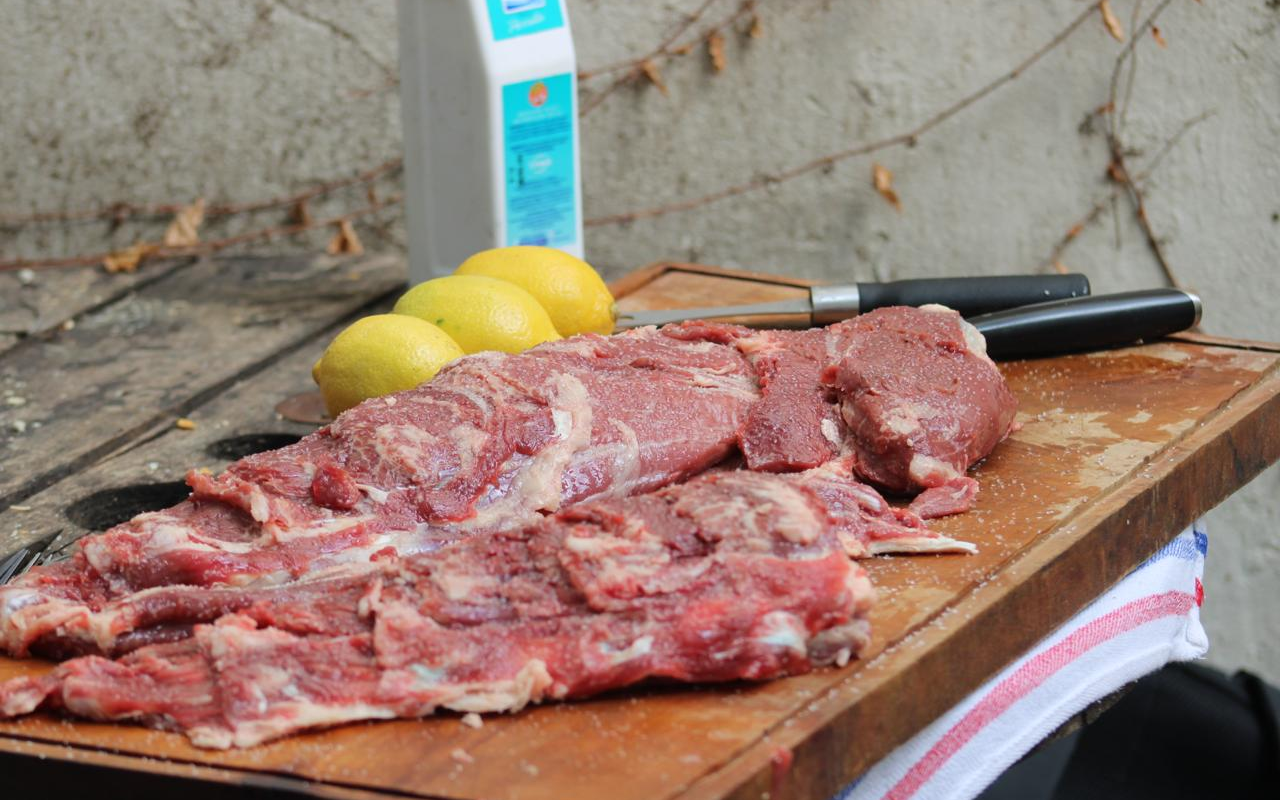
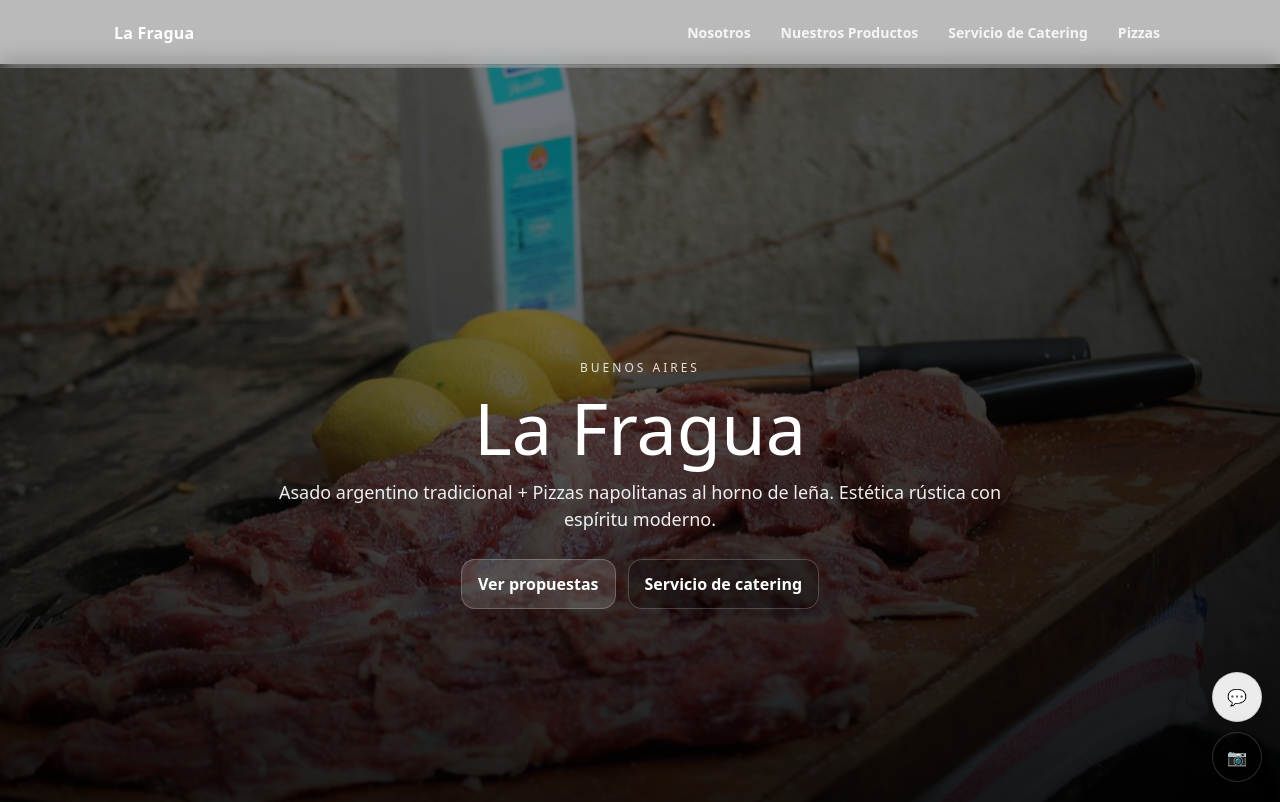
Before and after one commit to lafraguacatering-hub/lafragua, a Next.js app: page / in a window 1280 px wide. Shown: the top 802 px of the page. Built offline with nearby package versions, Linux system fonts and the light colour scheme.

Commit message:
hero nueva + navbar + home completa

```diff
--- a/app/components/FloatingButtons.tsx
+++ b/app/components/FloatingButtons.tsx
@@ -1,6 +1,7 @@
 export default function FloatingButtons() {
     return (
       <div className="floatWrap">
+        {/* WhatsApp directo */}
         <a
           className="floatBtn"
           href="https://wa.me/5491130835097"
@@ -9,10 +10,10 @@ export default function FloatingButtons() {
           aria-label="WhatsApp"
           title="WhatsApp"
         >
-          {/* Icono simple */}
-          <span className="floatIcon">💬</span>
+          💬
         </a>
 
+        {/* Instagram */}
         <a
           className="floatBtn ghostBtn"
           href="https://www.instagram.com/lafraguacatering/"
@@ -21,7 +22,7 @@ export default function FloatingButtons() {
           aria-label="Instagram"
           title="Instagram"
         >
-          <span className="floatIcon">📷</span>
+          📷
         </a>
       </div>
     );
--- a/app/components/Navbar.tsx
+++ b/app/components/Navbar.tsx
@@ -4,26 +4,33 @@ export default function Navbar() {
   return (
     <header className="nav">
       <div className="navInner">
+
         <Link href="/" className="navBrand">
           La Fragua
         </Link>
 
         <nav className="navLinks">
-          <Link className="navLink" href="/">
+
+          <Link href="/" className="navLink">
             Nosotros
           </Link>
-          <Link className="navLink" href="/productos">
+
+          <Link href="/productos" className="navLink">
             Nuestros Productos
           </Link>
-          <Link className="navLink" href="/asado">
+
+          <Link href="/asado" className="navLink">
             Servicio de Catering
           </Link>
-          <Link className="navLink" href="/experiencias">
-            Experiencias
+
+          <Link href="/pizzas" className="navLink">
+            Pizzas
           </Link>
+
         </nav>
       </div>
-      <div className="navLine" />
+
+      <div className="navLine"></div>
     </header>
   );
 }
--- a/app/globals.css
+++ b/app/globals.css
@@ -378,4 +378,350 @@ body {
   .title {
     font-size: 52px;
   }
+}/* --- reset básico (evita espacios blancos raros) --- */
+html,
+body {
+  margin: 0;
+  padding: 0;
 }
+
+/* ---------- NAVBAR (transparente sobre la foto) ---------- */
+.nav {
+  position: fixed;
+  top: 0;
+  left: 0;
+  right: 0;
+  z-index: 50;
+  background: rgba(10, 10, 10, 0.28);
+  backdrop-filter: blur(10px);
+  border-bottom: 1px solid rgba(255, 255, 255, 0.08);
+}
+
+.navInner {
+  max-width: 1100px;
+  margin: 0 auto;
+  padding: 14px 24px;
+  display: flex;
+  align-items: center;
+  justify-content: space-between;
+  gap: 16px;
+}
+
+.navBrand {
+  color: #fff;
+  text-decoration: none;
+  font-weight: 900;
+  letter-spacing: 0.2px;
+}
+
+.navLinks {
+  display: flex;
+  gap: 18px;
+  align-items: center;
+  flex-wrap: wrap;
+}
+
+.navLink {
+  color: rgba(255, 255, 255, 0.86);
+  text-decoration: none;
+  font-weight: 600;
+  font-size: 14px;
+  position: relative;
+  padding: 8px 6px;
+  transition: color 180ms ease, transform 180ms ease;
+}
+
+.navLink:hover {
+  color: #fff;
+  transform: translateY(-1px);
+}
+
+/* Línea animada al hover debajo del link */
+.navLink::after {
+  content: "";
+  position: absolute;
+  left: 6px;
+  right: 6px;
+  bottom: 4px;
+  height: 1px;
+  background: rgba(255, 255, 255, 0.85);
+  transform: scaleX(0);
+  transform-origin: left;
+  transition: transform 220ms ease;
+}
+
+.navLink:hover::after {
+  transform: scaleX(1);
+}
+
+/* línea sutil animada bajo la navbar */
+.navLine {
+  height: 2px;
+  background: linear-gradient(
+    90deg,
+    rgba(255, 255, 255, 0),
+    rgba(255, 255, 255, 0.75),
+    rgba(255, 255, 255, 0)
+  );
+  opacity: 0.22;
+  animation: navGlow 3.2s ease-in-out infinite;
+}
+
+@keyframes navGlow {
+  0% {
+    transform: translateX(-18%);
+    opacity: 0.14;
+  }
+  50% {
+    transform: translateX(18%);
+    opacity: 0.28;
+  }
+  100% {
+    transform: translateX(-18%);
+    opacity: 0.14;
+  }
+}
+
+/* ---------- HERO ---------- */
+.hero {
+  position: relative;
+  min-height: 100vh;
+  padding: 110px 24px 70px; /* espacio para navbar */
+  display: flex;
+  align-items: center;
+  justify-content: center;
+  background-image: url("/images/corte.jpg");
+  background-size: cover;
+  background-position: center;
+  background-repeat: no-repeat;
+}
+
+.heroOverlay {
+  position: absolute;
+  inset: 0;
+  background: radial-gradient(
+      circle at 40% 30%,
+      rgba(0, 0, 0, 0.2),
+      rgba(0, 0, 0, 0.75)
+    ),
+    linear-gradient(to top, rgba(0, 0, 0, 0.78), rgba(0, 0, 0, 0.25));
+}
+
+.heroInner {
+  position: relative;
+  max-width: 1100px;
+  width: 100%;
+  text-align: center;
+}
+
+.kicker {
+  letter-spacing: 3px;
+  opacity: 0.85;
+  margin: 0;
+  font-size: 12px;
+}
+
+.title {
+  margin: 14px 0 14px;
+  line-height: 1.02;
+  font-size: 72px;
+}
+
+.subtitle {
+  margin: 0 auto;
+  max-width: 760px;
+  opacity: 0.92;
+  font-size: 18px;
+}
+
+.ctaRow {
+  margin-top: 26px;
+  display: flex;
+  gap: 12px;
+  justify-content: center;
+  flex-wrap: wrap;
+}
+
+.cta {
+  display: inline-block;
+  background: rgba(255, 255, 255, 0.14);
+  color: #fff;
+  padding: 12px 16px;
+  border-radius: 14px;
+  text-decoration: none;
+  border: 1px solid rgba(255, 255, 255, 0.22);
+  font-weight: 800;
+  transition: transform 180ms ease, background 180ms ease, border 180ms ease;
+}
+
+.cta:hover {
+  transform: translateY(-2px);
+  background: rgba(255, 255, 255, 0.18);
+  border: 1px solid rgba(255, 255, 255, 0.35);
+}
+
+.cta.ghost {
+  background: rgba(0, 0, 0, 0.25);
+}
+
+/* ---------- SECTION / CARDS ---------- */
+.section {
+  padding: 56px 24px;
+}
+
+.container {
+  max-width: 1100px;
+  margin: 0 auto;
+}
+
+.h2 {
+  margin: 0 0 12px;
+  font-size: 28px;
+}
+
+.p {
+  margin: 0 0 22px;
+  opacity: 0.85;
+  max-width: 820px;
+}
+
+.grid {
+  display: grid;
+  grid-template-columns: repeat(auto-fit, minmax(260px, 1fr));
+  gap: 14px;
+}
+
+.card {
+  border-radius: 18px;
+  overflow: hidden;
+  border: 1px solid rgba(255, 255, 255, 0.12);
+  background: #111;
+  transition: transform 200ms ease, border 200ms ease;
+}
+
+.card:hover {
+  transform: translateY(-4px);
+  border: 1px solid rgba(255, 255, 255, 0.22);
+}
+
+.cardImg {
+  position: relative;
+  height: 240px;
+}
+
+.cardBody {
+  padding: 14px;
+}
+
+.cardTitle {
+  font-weight: 900;
+}
+
+.cardText {
+  opacity: 0.8;
+  margin-top: 6px;
+}
+
+/* ---------- FOOTER ---------- */
+.footer {
+  border-top: 1px solid rgba(255, 255, 255, 0.1);
+  padding: 28px 24px;
+  background: #0b0b0b;
+}
+
+.footerInner {
+  display: flex;
+  justify-content: space-between;
+  gap: 16px;
+  flex-wrap: wrap;
+}
+
+.footerBrand {
+  font-weight: 900;
+  margin-bottom: 6px;
+}
+
+.footerMuted {
+  opacity: 0.75;
+  font-size: 14px;
+}
+
+.footerLine {
+  opacity: 0.85;
+  font-size: 14px;
+  margin-top: 6px;
+}
+
+.footerLink {
+  color: #fff;
+  text-decoration: none;
+  border-bottom: 1px solid rgba(255, 255, 255, 0.22);
+}
+
+.footerLink:hover {
+  border-bottom: 1px solid rgba(255, 255, 255, 0.6);
+}
+
+.footerBottom {
+  margin-top: 16px;
+  opacity: 0.6;
+  font-size: 13px;
+}
+
+/* ---------- FLOATING BUTTONS ---------- */
+.floatWrap {
+  position: fixed;
+  right: 18px;
+  bottom: 18px;
+  display: flex;
+  flex-direction: column;
+  gap: 10px;
+  z-index: 60;
+}
+
+.floatBtn {
+  width: 50px;
+  height: 50px;
+  border-radius: 999px;
+  display: grid;
+  place-items: center;
+  background: rgba(255, 255, 255, 0.92);
+  color: #111;
+  text-decoration: none;
+  border: 1px solid rgba(0, 0, 0, 0.12);
+  box-shadow: 0 10px 30px rgba(0, 0, 0, 0.35);
+  transition: transform 160ms ease;
+}
+
+.floatBtn:hover {
+  transform: translateY(-3px);
+}
+
+.ghostBtn {
+  background: rgba(0, 0, 0, 0.35);
+  color: #fff;
+  border: 1px solid rgba(255, 255, 255, 0.18);
+}
+
+/* ---------- ANIMATION suave (fade/slide) ---------- */
+.fadeUp {
+  animation: fadeUp 700ms ease both;
+}
+
+@keyframes fadeUp {
+  from {
+    opacity: 0;
+    transform: translateY(14px);
+  }
+  to {
+    opacity: 1;
+    transform: translateY(0);
+  }
+}
+
+/* Mobile tweaks */
+@media (max-width: 520px) {
+  .title {
+    font-size: 52px;
+  }
+}
--- a/app/layout.tsx
+++ b/app/layout.tsx
@@ -1,18 +1,8 @@
 import type { Metadata } from "next";
-import { Playfair_Display, Inter } from "next/font/google";
+import "./globals.css";
+
 import Navbar from "./components/Navbar";
 import FloatingButtons from "./components/FloatingButtons";
-
-const playfair = Playfair_Display({
-  subsets: ["latin"],
-  weight: ["400", "600", "700"],
-  variable: "--font-playfair",
-});
-
-const inter = Inter({
-  subsets: ["latin"],
-  variable: "--font-inter",
-});
 
 export const metadata: Metadata = {
   title: "La Fragua",
@@ -21,18 +11,14 @@ export const metadata: Metadata = {
 
 export default function RootLayout({
   children,
-}: {
+}: Readonly<{
   children: React.ReactNode;
-}) {
+}>) {
   return (
     <html lang="es">
-      <body className={`${inter.variable} ${playfair.variable} antialiased`}>
+      <body>
         <Navbar />
-
-        <div style={{ paddingTop: 64 }}>
-          {children}
-        </div>
-
+        <div style={{ paddingTop: 64 }}>{children}</div>
         <FloatingButtons />
       </body>
     </html>
--- a/app/page.tsx
+++ b/app/page.tsx
@@ -4,12 +4,10 @@ import Link from "next/link";
 export default function Home() {
   return (
     <main style={{ background: "#0b0b0b", color: "#fff" }}>
-      {/* HERO */}
+      {/* HERO FULLSCREEN */}
       <section className="hero">
-        {/* overlay */}
         <div className="heroOverlay" />
 
-        {/* contenido */}
         <div className="heroInner fadeUp">
           <p className="kicker">BUENOS AIRES</p>
           <h1 className="title">La Fragua</h1>
@@ -29,15 +27,15 @@ export default function Home() {
         </div>
       </section>
 
-      {/* 2 FOTOS ABAJO */}
+      {/* SECCIÓN 2 FOTOS */}
       <section className="section">
         <div className="container">
           <div className="fadeUp">
             <h2 className="h2">Ritual de fuego. Cocina con oficio.</h2>
             <p className="p">
               La Fragua combina el espíritu de la parrilla argentina con una
-              presentación moderna y prolija para eventos particulares,
-              corporativos y experiencias gastronómicas.
+              presentación moderna y prolija para eventos particulares y
+              corporativos.
             </p>
           </div>
 
@@ -50,7 +48,6 @@ export default function Home() {
                   fill
                   sizes="(max-width: 900px) 100vw, 50vw"
                   style={{ objectFit: "cover" }}
-                  priority={false}
                 />
               </div>
               <div className="cardBody">
@@ -69,7 +66,6 @@ export default function Home() {
                   fill
                   sizes="(max-width: 900px) 100vw, 50vw"
                   style={{ objectFit: "cover" }}
-                  priority={false}
                 />
               </div>
               <div className="cardBody">
```
